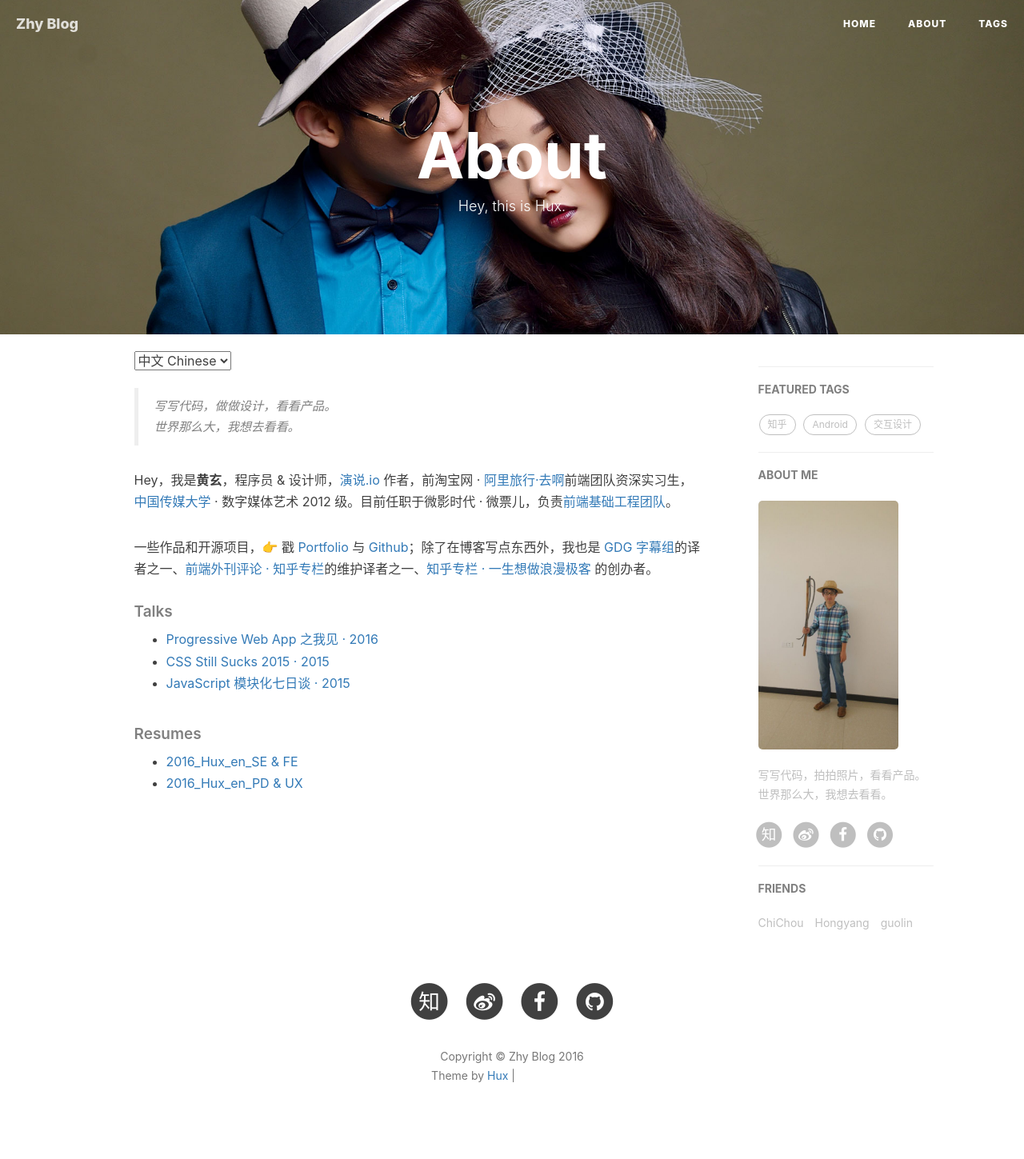
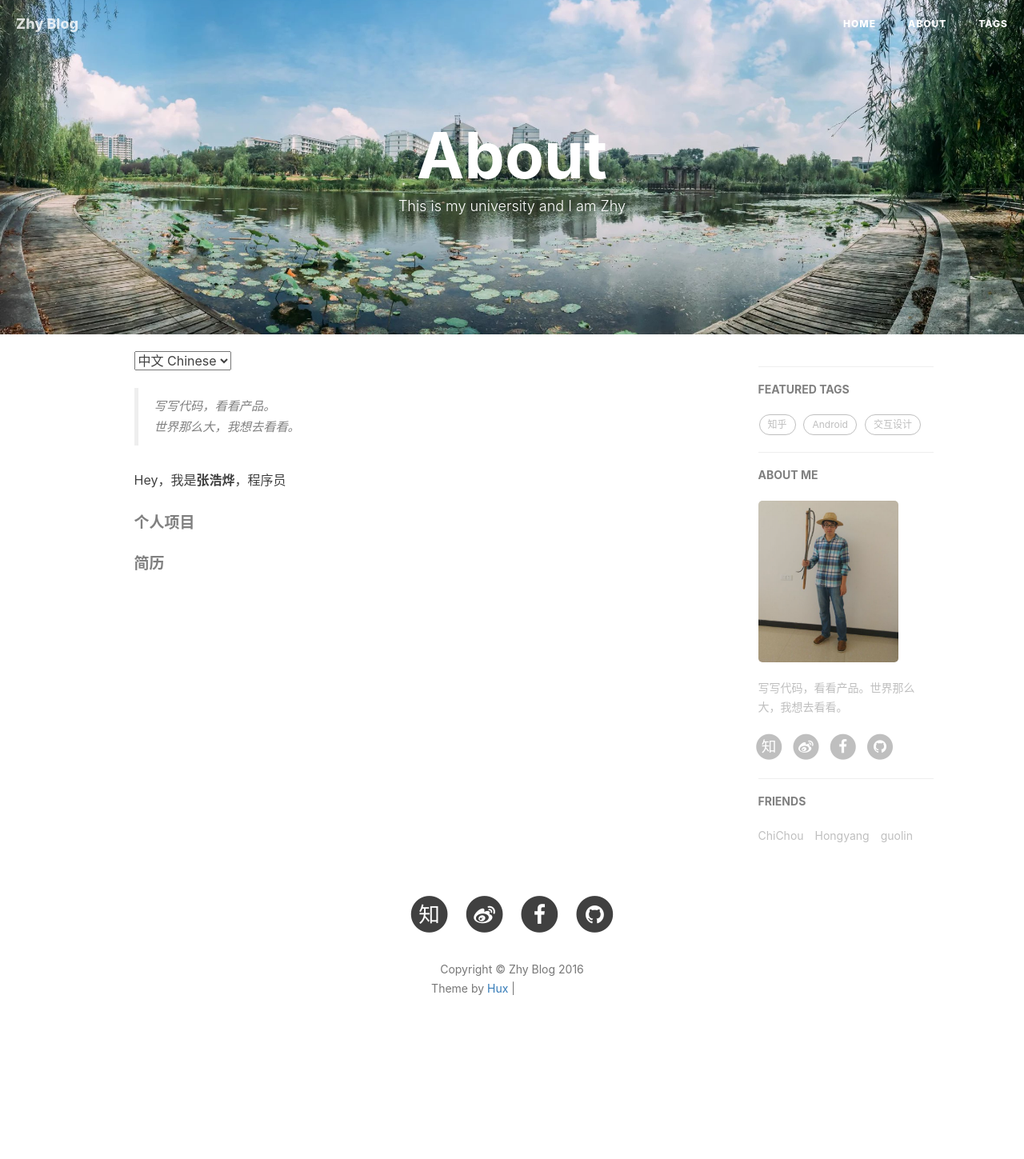
Before and after one commit to xzwc/xzwc.github.io, a Jekyll site: the page built from about.html, in a window 1280 px wide. Shown: the whole page at 80% size. Built offline with Jekyll 4.4.1, drawn with Linux system fonts in a browser that asks for light colours; nearby versions of some CDN libraries; comment, search, counter and statistics services are not loaded; after the commit the page ends 1340 px from its top, so only the background shows below that; grey boxes are pictures that could not be loaded.

Commit message:
修改主页，关于header图片，修改多说配置

```diff
--- a/_config.yml
+++ b/_config.yml
@@ -1,8 +1,8 @@
 # Site settings
 title: Zhy Blog
 SEOTitle: 张浩烨的博客 | Zhy Blog
-header-img: img/home-bg.jpg
-email: huxpro@gmail.com
+header-img: img/home-bg-1.jpg
+email: zhyiliyun@gmail.com
 description: "这里是 @Zhy 张浩烨 的个人博客，与你一起发现更大的世界。"
 keyword: "博客, 个人网站, 互联网,Android,算法，加密"
 url: "http://blog.iliyun.net"              # your host, for absolute URL
@@ -51,7 +51,7 @@ kramdown:
 #disqus_username: _your_disqus_short_name_
 
 # Duoshuo settings
-duoshuo_username: zhy
+duoshuo_username: iliyun
 # Share component is depend on Comment so we can NOT use share only.
 duoshuo_share: true                     # set to false if you want to use Comment without Sharing
 
@@ -69,7 +69,7 @@ ga_domain: blog.iliyun.net
 
 # Sidebar settings
 sidebar: true                           # whether or not using Sidebar.
-sidebar-about-description: "写写代码，拍拍照片，看看产品。世界那么大，我想去看看。"
+sidebar-about-description: "写写代码，看看产品。世界那么大，我想去看看。"
 sidebar-avatar: /img/avater-zhang.jpg      # use absolute URL, seeing it's used in both `/` and `/about/`
 
 
--- a/about.html
+++ b/about.html
@@ -1,7 +1,7 @@
 ---
 layout: page
 title: "About"
-description: "Hey, this is Hux."
+description: "This is my university and I am Zhy"
 header-img: "img/about-bg.jpg"
 ---
 
@@ -15,55 +15,61 @@ header-img: "img/about-bg.jpg"
 <div class="zh post-container">
 
     <!--copied from markdown -->
-    <blockquote><p>写写代码，做做设计，看看产品。<br>
+    <blockquote><p>写写代码，看看产品。<br>
     世界那么大，我想去看看。</p></blockquote>
 
-    <p>Hey，我是<strong>黄玄</strong>，程序员 &amp; 设计师，<a href="http://https://zhuanlan.zhihu.com/p/21280918">演说.io</a> 作者，前淘宝网 · <a href="http://alitrip.com">阿里旅行·去啊</a>前端团队资深实习生，<a href="http://by.cuc.edu.cn/">中国传媒大学</a> · 数字媒体艺术 2012 级。目前任职于微影时代 · 微票儿，负责<a href="http://wepiaoFEI.github.io">前端基础工程团队</a>。</p>
+    <!-- <p>Hey，我是<strong>张浩烨</strong>，程序员 &amp; 设计师，<a href="http://https://zhuanlan.zhihu.com/p/21280918">演说.io</a> 作者，前淘宝网 · <a href="http://alitrip.com">阿里旅行·去啊</a>前端团队资深实习生，<a href="http://by.cuc.edu.cn/">中国传媒大学</a> · 数字媒体艺术 2012 级。目前任职于微影时代 · 微票儿，负责<a href="http://wepiaoFEI.github.io">前端基础工程团队</a>。</p>
 
-    <p>一些作品和开源项目，👉 戳 <a href="/portfolio">Portfolio</a> 与 <a href="http://github.com/huxpro">Github</a>；除了在博客写点东西外，我也是 <a href="http://www.gfansub.com/">GDG 字幕组</a>的译者之一、<a href="http://zhuanlan.zhihu.com/FrontendMagazine">前端外刊评论 · 知乎专栏</a>的维护译者之一、<a href="http://zhuanlan.zhihu.com/huxblog">知乎专栏 · 一生想做浪漫极客</a> 的创办者。</p>
+    <p>一些作品和开源项目，👉 戳 <a href="/portfolio">Portfolio</a> 与 <a href="http://github.com/huxpro">Github</a>；除了在博客写点东西外，我也是 <a href="http://www.gfansub.com/">GDG 字幕组</a>的译者之一、<a href="http://zhuanlan.zhihu.com/FrontendMagazine">前端外刊评论 · 知乎专栏</a>的维护译者之一、<a href="http://zhuanlan.zhihu.com/huxblog">知乎专栏 · 一生想做浪漫极客</a> 的创办者。</p> -->
 
-    <h5>Talks</h5>
+    <p>Hey，我是<strong>张浩烨</strong>，程序员 </p>
 
-    <ul>
+
+
+    <h5>个人项目</h5>
+
+   <!--  <ul>
     <li><a href="http://huangxuan.me/2016/06/05/pwa-in-my-pov/">Progressive Web App 之我见 · 2016</a></li>
     <li><a href="http://huangxuan.me/2015/12/28/css-sucks-2015/">CSS Still Sucks 2015 · 2015</a></li>
     <li><a href="http://huangxuan.me/2015/07/09/js-module-7day/">JavaScript 模块化七日谈 · 2015</a></li>
-    </ul>
+    </ul> -->
 
-    <h5>Resumes</h5>
+    <h5>简历</h5>
 
     <ul>
-    <li><a href="/attach/2016_Hux_en_SE.pdf">2016_Hux_en_SE &amp; FE</a></li>
-    <li><a href="attach/2016_Hux_en_PD.pdf">2016_Hux_en_PD &amp; UX</a></li>
+    <!-- <li><a href="/attach/2016_Hux_en_SE.pdf">2016_Hux_en_SE &amp; FE</a></li>
+    <li><a href="attach/2016_Hux_en_PD.pdf">2016_Hux_en_PD &amp; UX</a></li> -->
     </ul>
 
 </div>
 
 <!-- English Version -->
 <div class="en post-container">
-    <blockquote><p>Yet another Frontend Engineer. <br>
-    Yet another Lifelong Designer.</p></blockquote>
+    <blockquote><p>An Software Engineer.
+   </blockquote>
 
-    <p>Hi, Here is <strong>Huang Xuan(黄玄)</strong>，you can call me nickname <strong>Hux</strong>. I'm engineer &amp; designer who is loving to build software such as <a href="http://yanshuo.io">Yanshuo.io</a> and more (<a href="/portfolio">Portfolio 👉 </a> and <a href="http://github.com/huxpro">Github 👉 </a>). I studied Digital Media Art at <a href="https://en.wikipedia.org/wiki/Communication_University_of_China">Communication University of China</a> class of 2016.</p>
+   <!--  <p>Hi, Here is <strong>Huang Xuan(黄玄)</strong>，you can call me nickname <strong>Hux</strong>. I'm engineer &amp; designer who is loving to build software such as <a href="http://yanshuo.io">Yanshuo.io</a> and more (<a href="/portfolio">Portfolio 👉 </a> and <a href="http://github.com/huxpro">Github 👉 </a>). I studied Digital Media Art at <a href="https://en.wikipedia.org/wiki/Communication_University_of_China">Communication University of China</a> class of 2016.</p> -->
 
-    <p>As a engineer, I work at Wepiao (<a href="https://www.crunchbase.com/organization/wepiao#/entity">see CrunchBase</a>) as the dev lead of Front-End Infrastructure Team currently, and <a href="https://www.alitrip.com/">Alibaba Trip</a> as Intern for one year previously. As a designer, I am ever offered as UI/UX Designer Intern by Alibaba, Microsoft etc.</p>
+   <!--  <p>As a engineer, I work at Wepiao (<a href="https://www.crunchbase.com/organization/wepiao#/entity">see CrunchBase</a>) as the dev lead of Front-End Infrastructure Team currently, and <a href="https://www.alitrip.com/">Alibaba Trip</a> as Intern for one year previously. As a designer, I am ever offered as UI/UX Designer Intern by Alibaba, Microsoft etc.</p>
 
-    <p>More than a blogger, I'm also translator at <a href="http://www.gfansub.com/">GDG China Subtitle Team</a>, maintainer at <a href="http://zhuanlan.zhihu.com/FrontendMagazine">Frontend Magazine</a> and owner of <a href="http://zhuanlan.zhihu.com/huxblog">Lifelong Romantic Geek</a>.</p>
+    <p>More than a blogger, I'm also translator at <a href="http://www.gfansub.com/">GDG China Subtitle Team</a>, maintainer at <a href="http://zhuanlan.zhihu.com/FrontendMagazine">Frontend Magazine</a> and owner of <a href="http://zhuanlan.zhihu.com/huxblog">Lifelong Romantic Geek</a>.</p> -->
 
-    <h5>Talks</h5>
+     <p>Hi, Here is <strong>ZhangHaoye</strong>，you can call me nickname <strong>Zhy</strong>. </p>
 
-    <ul>
+    <h5>Personal Project</h5>
+
+   <!--  <ul>
     <li><a href="http://huangxuan.me/2016/06/05/pwa-in-my-pov/">Progressive Web App in my pov · 2016</a></li>
     <li><a href="http://huangxuan.me/2015/12/28/css-sucks-2015/">CSS Still Sucks 2015 · 2015</a></li>
     <li><a href="http://huangxuan.me/2015/07/09/js-module-7day/">JavaScript Modularization Journey · 2015</a></li>
-    </ul>
+    </ul> -->
 
     <h5>Resumes</h5>
 
-    <ul>
+   <!--  <ul>
     <li><a href="/attach/2016_Hux_en_SE.pdf">2016_Hux_en_SE &amp; FE</a></li>
     <li><a href="attach/2016_Hux_en_PD.pdf">2016_Hux_en_PD &amp; UX</a></li>
-    </ul>
+    </ul> -->
 </div>
 
 <!-- Handle Language Change -->
```
Also changed, not shown: img/about-bg.jpg, img/avater-zhang.jpg, img/home-bg-1.jpg (added).
